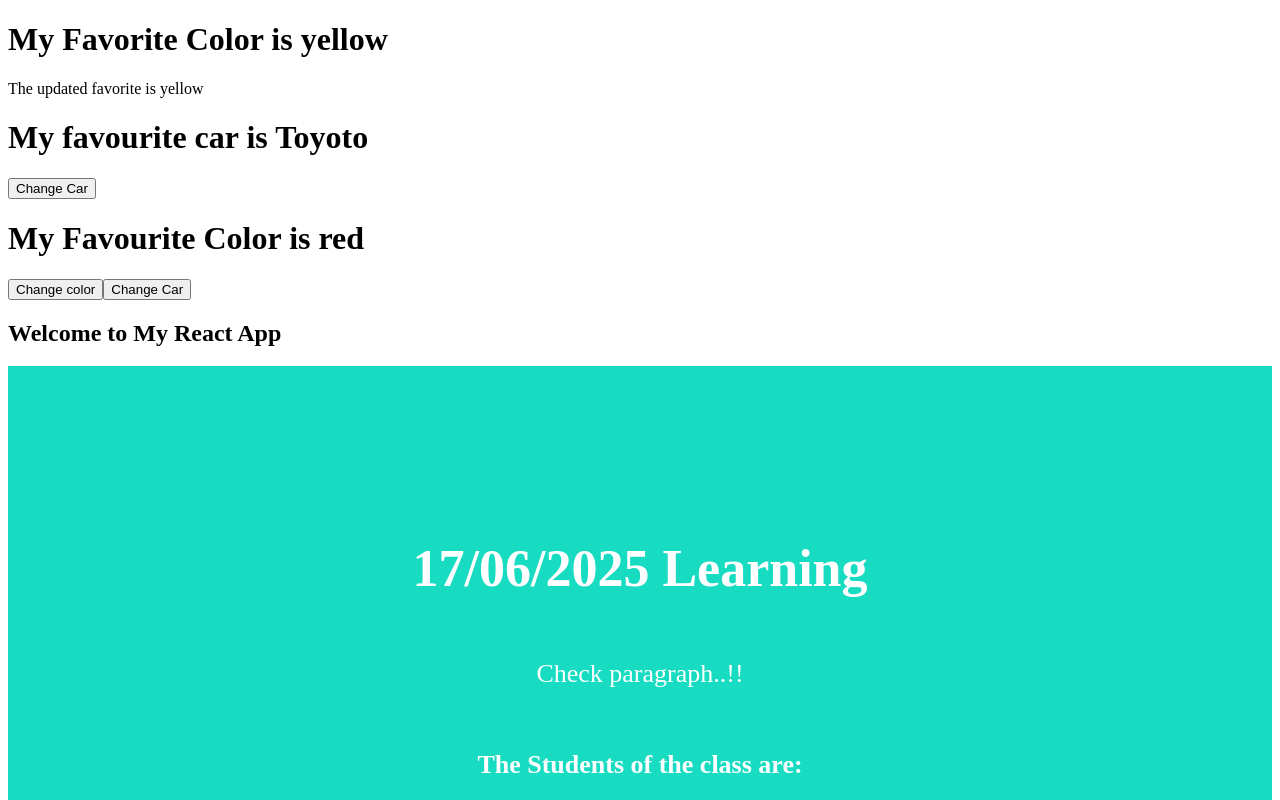
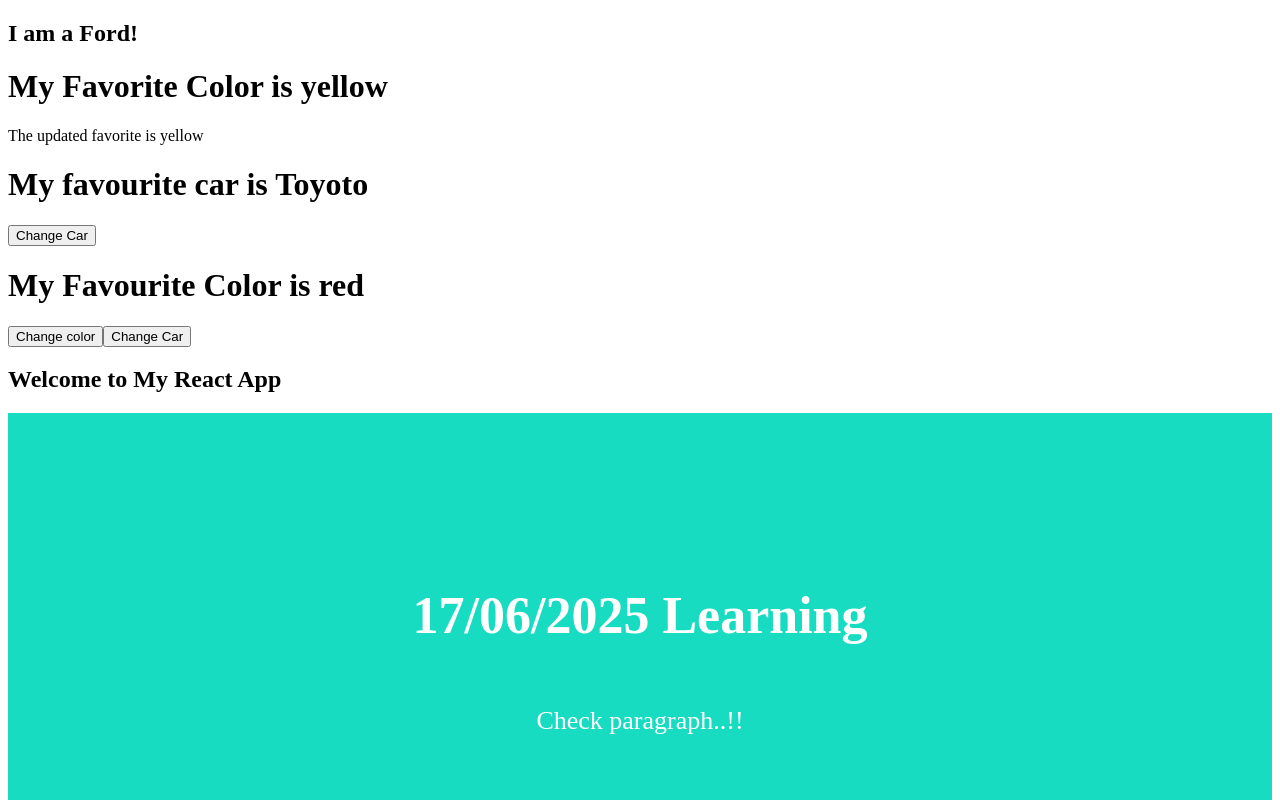
Before and after one commit to kaliappan-bot/react-app-learning, a React (Create React App) app: page / in a window 1280 px wide. Shown: the top 800 px of the page. Built offline with nearby package versions, Linux system fonts and the light colour scheme.

Commit message:
28-June-2025

```diff
--- a/src/App.js
+++ b/src/App.js
@@ -7,9 +7,11 @@ import Learning_26062025 from './components/Learning_26062025.js';
 // import Header_check from './Header';
 import Learning_27062025 from './components/Learning_27062025.js';
 import CarNameChange from './CarNameChange.js';
+import Learning_28062025 from './components/Learning_28062025.js';
 function App() {
   return (
     <div className="App">
+      <Learning_28062025 brand="Ford" />
       <Learning_27062025 />
       <CarNameChange />
       {/* <Header_check favcol="Yellow"/>
--- /dev/null
+++ b/src/components/Learning_28062025.js
@@ -0,0 +1,12 @@
+import React from 'react';
+import PropTypes from 'prop-types';
+
+function Learning_28062025(props) {
+  return <h2>I am a { props.brand }!</h2>;
+}
+
+Learning_28062025.propTypes = {
+  brand: PropTypes.string.isRequired,
+};
+
+export default Learning_28062025;
```
